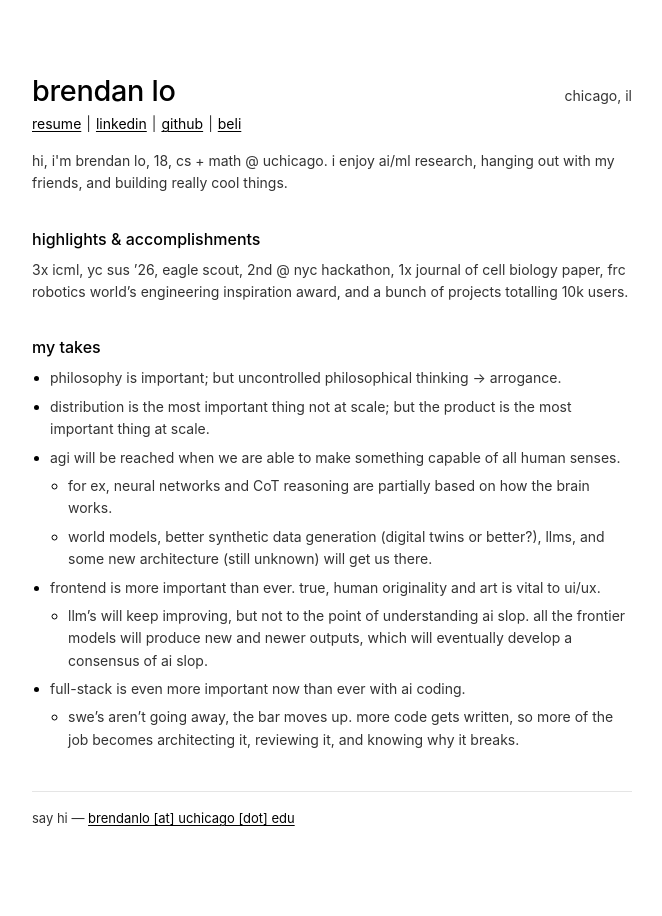
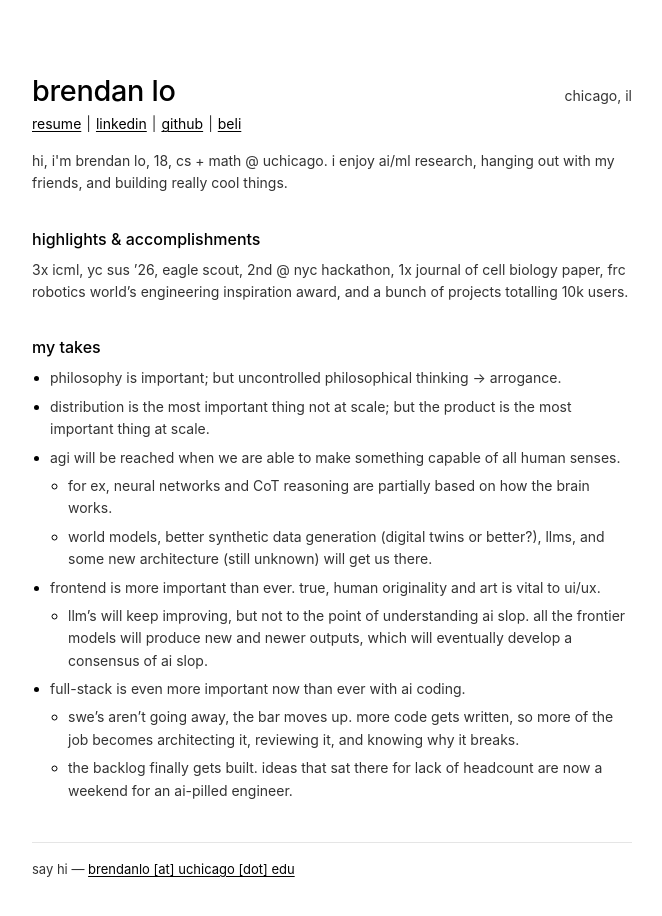
Before and after one commit to patriotsbreeze/brendanlo, a Next.js app: page / in a window 1280 px wide. Shown: the top 916 px of the page, without its empty margins (308-970 px from the left). Built offline with nearby package versions, Linux system fonts and the light colour scheme.

Commit message:
content: add the backlog line to the full-stack take
Co-Authored-By: Claude Opus 5 <noreply@anthropic.com>

```diff
--- a/src/app/page.tsx
+++ b/src/app/page.tsx
@@ -93,6 +93,10 @@ export default function Page() {
               gets written, so more of the job becomes architecting it,
               reviewing it, and knowing why it breaks.
             </li>
+            <li>
+              the backlog finally gets built. ideas that sat there for lack of
+              headcount are now a weekend for an ai-pilled engineer.
+            </li>
           </ul>
         </li>
       </ul>
```
